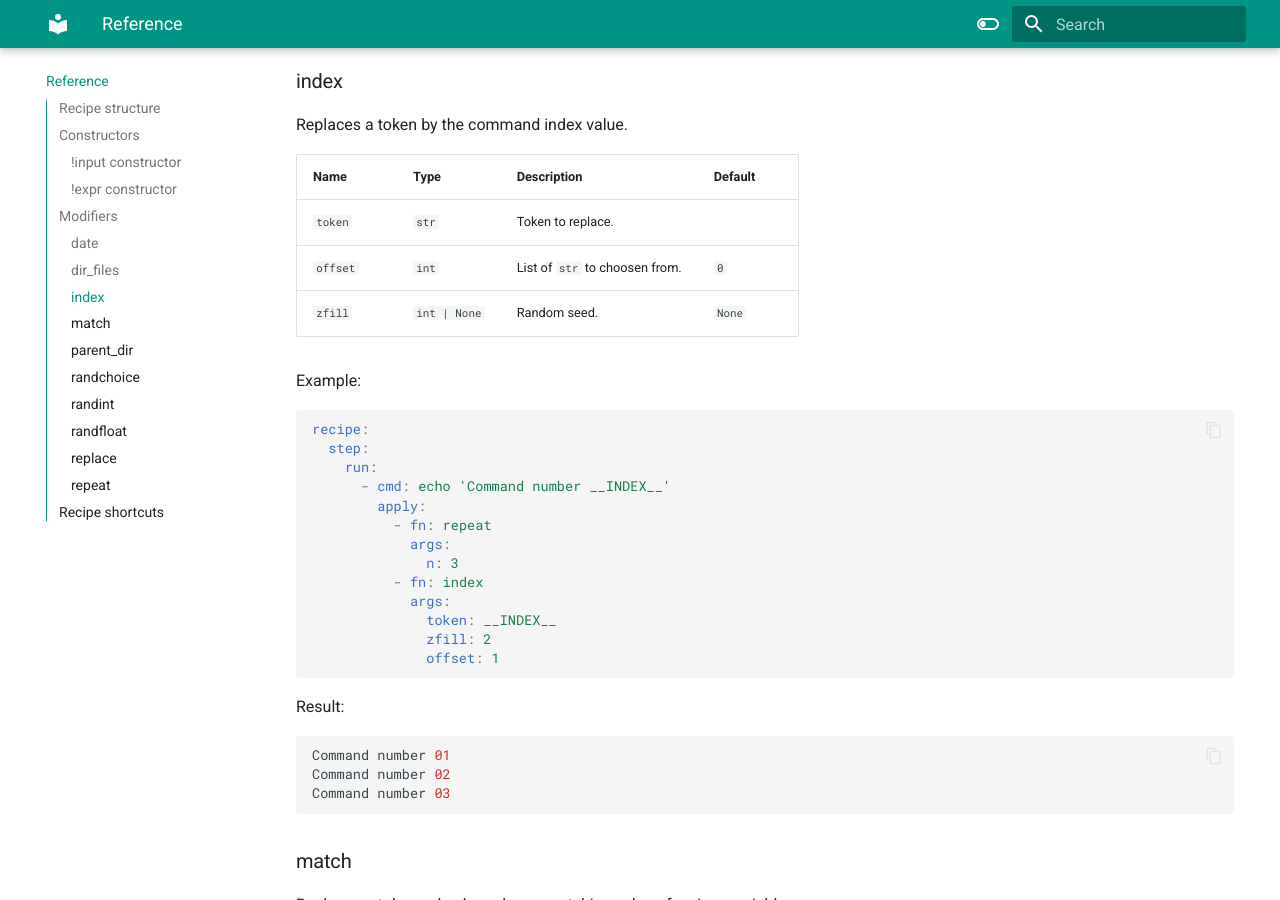
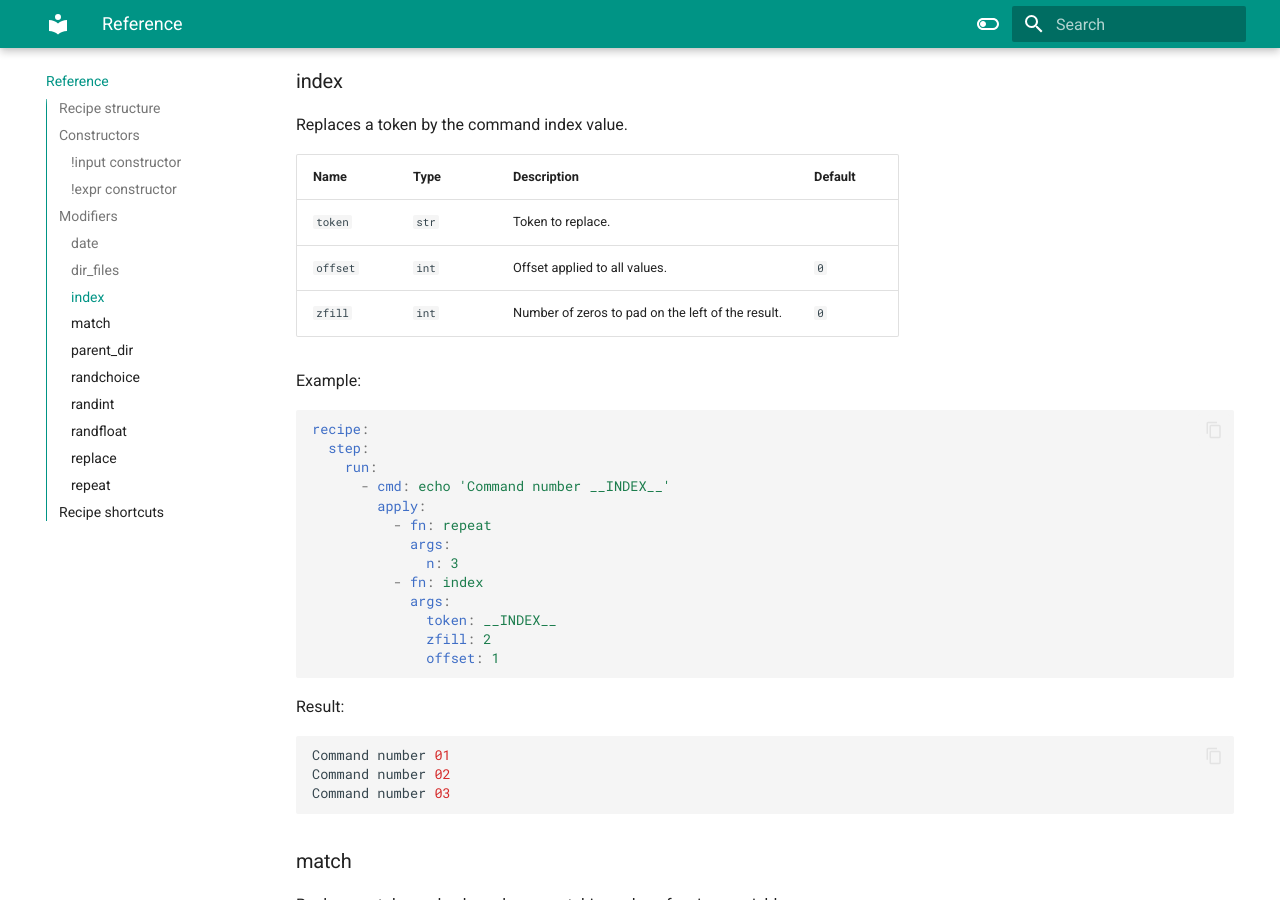
Before and after one commit to eagomez2/recp, an MkDocs documentation site: the page built from docs/reference.md, in a window 1280 px wide and 900 px high, scrolled down 6505 px. Built offline with MkDocs 1.6.1 and Material for MkDocs 9.7.7, drawn with Linux system fonts in a browser that asks for light colours; comment, search, counter and statistics services are not loaded.

Commit message:
Fix index modifier

````diff
--- a/docs/reference.md
+++ b/docs/reference.md
@@ -265,11 +265,11 @@ Result:
 ### index
 Replaces a token by the command index value.
 
-| Name     | Type         | Description                    | Default |
-|----------|--------------|--------------------------------|---------|
-| `token`  | `str`        | Token to replace.              |         |
-| `offset` | `int`        | List of `str` to choosen from. | `0`     |
-| `zfill`  | `int | None` | Random seed.                   | `None`  |
+| Name     | Type  | Description                                       | Default |
+|----------|-------|---------------------------------------------------|---------|
+| `token`  | `str` | Token to replace.                                 |         |
+| `offset` | `int` | Offset applied to all values.                     | `0`     |
+| `zfill`  | `int` | Number of zeros to pad on the left of the result. | `0`     |
 
 Example:
 ```yaml
````
Also changed, not shown: 1 other file.
